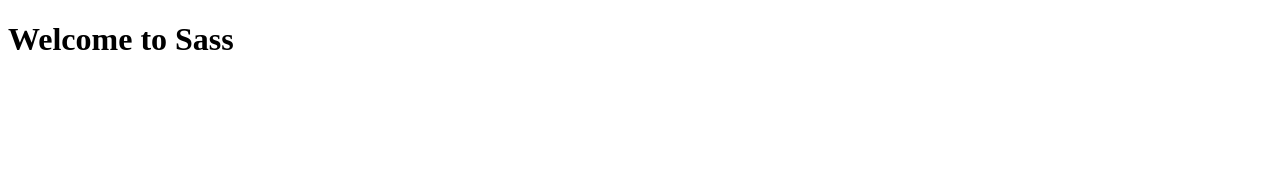
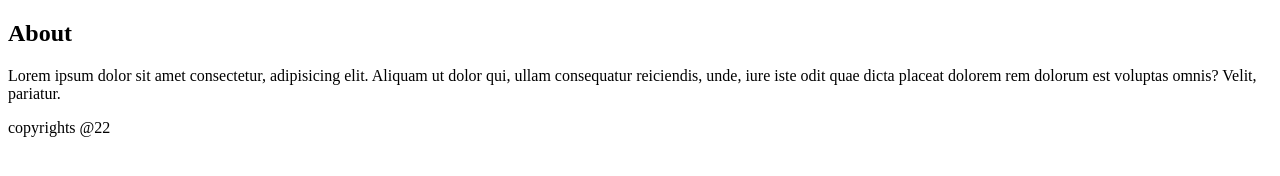
Before and after one commit to MdMahtabUddin/SASScss, a plain HTML site: page index.html in a window 1280 px wide. Drawn offline with Linux system fonts and the light colour scheme.

Commit message:
started Sass

```diff
--- a/index.html
+++ b/index.html
@@ -7,8 +7,16 @@
     <title>Document</title>
 </head>
 <body>
-    <header class="main_header">
-        <h1>Welcome to Sass</h1>
-    </header>
+    <main>
+        <section class="about">
+            <h2>About</h2>
+            <p>Lorem ipsum dolor sit amet consectetur, adipisicing elit. Aliquam ut dolor qui, ullam consequatur reiciendis, unde, iure iste odit quae dicta placeat dolorem rem dolorum est voluptas omnis? Velit, pariatur.</p>
+
+        </section>
+    </main>
+    <footer>
+        <p>copyrights @22</p>
+    </footer>
+
 </body>
 </html>
```
